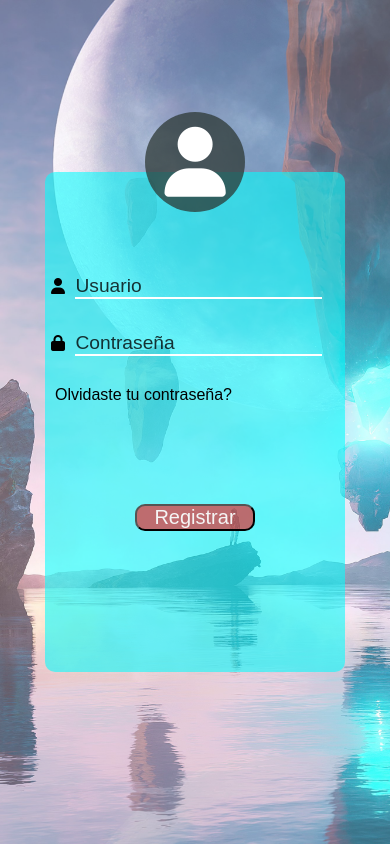
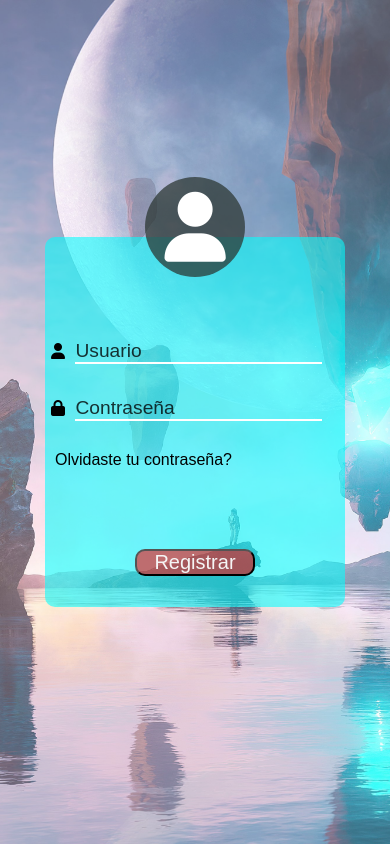
Before and after one commit to josehoyos25/joselo, a plain HTML site: page background inicio.html in a window 390 px wide. Drawn offline with Linux system fonts and the light colour scheme.

Commit message:
login and password

```diff
--- a/css/background inicio.css
+++ b/css/background inicio.css
@@ -97,7 +97,7 @@ ul li a:hover{
     .form{
         background-color: rgba(0, 255, 255, 0.569);
         width: 300px;
-        height: 500px;
+        height: 370px;
         border-radius: 10px;
 }
 .icono{
@@ -134,7 +134,7 @@ ul li a{
     background-color: rgba(255, 0, 0, 0.556);
     color: whitesmoke;
     width: 120px;
-    margin-top: 100px;
+    margin-top: 80px;
     float: left;
     margin-left: 90px;
     font-size: 20px;
```
Also changed, not shown: background inicio.html (+2 -2 lines).
